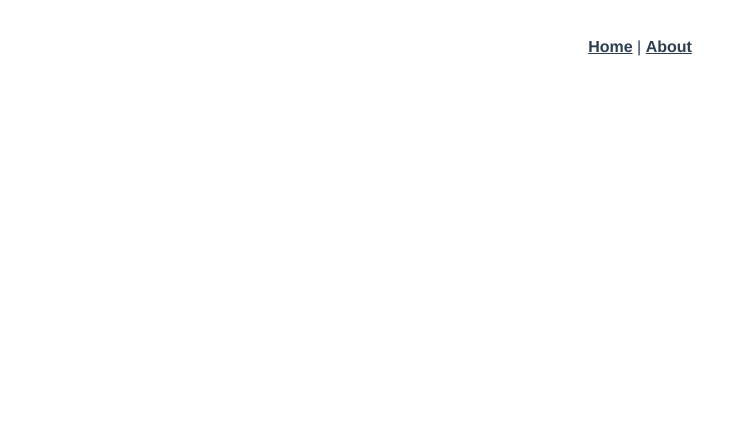
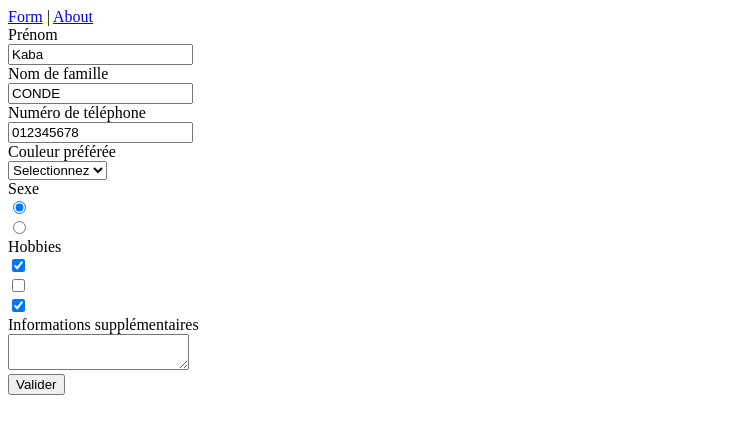
Before and after one commit to kconde2/vote-app, a Vue app in the folder app/: page /formik in a window 1280 px wide. Shown: the top 434 px of the page, without its empty margins (0-747 px from the left). Built offline with nearby package versions, Linux system fonts and the light colour scheme.

Commit message:
Add formik

```diff
--- a/app/public/index.html
+++ b/app/public/index.html
@@ -5,7 +5,7 @@
     <meta http-equiv="X-UA-Compatible" content="IE=edge">
     <meta name="viewport" content="width=device-width,initial-scale=1.0">
     <link rel="icon" href="<%= BASE_URL %>favicon.ico">
-    <title>app</title>
+    <title>Vote App</title>
   </head>
   <body>
     <noscript>
--- a/app/src/App.vue
+++ b/app/src/App.vue
@@ -1,7 +1,7 @@
 <template>
   <div id="app">
     <div id="nav">
-      <router-link to="/">Home</router-link> |
+      <router-link to="/">Form</router-link> |
       <router-link to="/about">About</router-link>
     </div>
     <router-view />
@@ -9,24 +9,24 @@
 </template>
 
 <style lang="scss">
-#app {
-  font-family: "Avenir", Helvetica, Arial, sans-serif;
-  -webkit-font-smoothing: antialiased;
-  -moz-osx-font-smoothing: grayscale;
-  text-align: center;
-  color: #2c3e50;
-}
+// #app {
+//   font-family: "Avenir", Helvetica, Arial, sans-serif;
+//   -webkit-font-smoothing: antialiased;
+//   -moz-osx-font-smoothing: grayscale;
+//   text-align: center;
+//   color: #2c3e50;
+// }
 
-#nav {
-  padding: 30px;
+// #nav {
+//   padding: 30px;
 
-  a {
-    font-weight: bold;
-    color: #2c3e50;
+//   a {
+//     font-weight: bold;
+//     color: #2c3e50;
 
-    &.router-link-exact-active {
-      color: #42b983;
-    }
-  }
-}
+//     &.router-link-exact-active {
+//       color: #42b983;
+//     }
+//   }
+// }
 </style>
--- a/app/src/components/Form/Field.vue
+++ b/app/src/components/Form/Field.vue
@@ -5,6 +5,8 @@
       :type="type"
       :name="name"
       @input="updateFieldData"
+      :value="this.initialValues.hasOwnProperty(name) ? this.initialValues[name] : ''"
+      v-bind="$attrs"
     />
 
     <input
@@ -13,11 +15,21 @@
       :value="value"
       :name="name"
       @input="updateFieldData"
+      :checked="this.initialValues.hasOwnProperty(name) && this.initialValues[name].includes(value)"
+      v-bind="$attrs"
     />
 
-    <input v-if="type == 'radio'" :type="type" :value="value" :name="name" @input="updateFieldData" />
+    <input
+      v-if="type == 'radio'"
+      :type="type"
+      :value="value"
+      :name="name"
+      @input="updateFieldData"
+      :checked="(this.initialValues.hasOwnProperty(name) && this.initialValues[name] == value)"
+      v-bind="$attrs"
+    />
 
-    <select v-if="type == 'select'" :name="name" @input="updateFieldData">
+    <select v-if="type == 'select'" :name="name" @input="updateFieldData" v-bind="$attrs">
       <slot></slot>
     </select>
 
@@ -34,12 +46,10 @@ export default {
       type: String
     },
     label: String,
-    value: String,
-    nameArray: []
+    value: String
   },
-  inject: ["updateFields"],
+  inject: ["initialValues", "updateFields"],
   data: () => ({
-    values: {},
     regularFieldTypes: [
       "text",
       "number",
--- a/app/src/components/Form/Formik.vue
+++ b/app/src/components/Form/Formik.vue
@@ -18,19 +18,30 @@ export default {
   data: () => ({
     formValues: {}
   }),
+  mounted() {
+    this.formValues = this.initialValues;
+  },
   provide: function() {
     return {
+      initialValues: this.initialValues,
       updateFields: this.updateFields
     };
   },
   methods: {
     handleSubmit: function() {
-      this.$emit("onSubmit", this.formValues);
+      // remove vue metas objects and emit form data
+      this.$emit("on-submit", Object.assign({}, this.formValues));
     },
     updateFields: function(type, name, value) {
       if (type == "checkbox") {
         if (this.formValues.hasOwnProperty(name)) {
-          this.formValues[name] = [value, ...this.formValues[name]];
+          if (this.formValues[name].includes(value)) {
+            this.formValues[name] = this.formValues[name].filter(
+              formValue => value != formValue
+            );
+          } else {
+            this.formValues[name] = [value, ...this.formValues[name]];
+          }
         } else {
           this.formValues[name] = [value];
         }
--- a/app/src/router/index.js
+++ b/app/src/router/index.js
@@ -1,5 +1,6 @@
 import Vue from "vue";
 import VueRouter from "vue-router";
+import FormUseCase from "../views/FormUseCase.vue";
 import Home from "../views/Home.vue";
 
 Vue.use(VueRouter);
@@ -9,6 +10,11 @@ const routes = [
     path: "/",
     name: "home",
     component: Home
+  },
+  {
+    path: "/formik",
+    name: "formik-use-case",
+    component: FormUseCase
   },
   {
     path: "/about",
--- /dev/null
+++ b/app/src/views/FormUseCase.vue
@@ -0,0 +1,76 @@
+<template>
+  <div class="home">
+    <Formik @on-submit="handleSubmit" submit-label="Valider" :initial-values="initialValues">
+      <label for="firstname">
+        Prénom
+        <Field type="text" name="firstname" />
+      </label>
+
+      <label for="lastname">
+        Nom de famille
+        <Field type="text" name="lastname" />
+      </label>
+
+      <label for="phone">
+        Numéro de téléphone
+        <Field type="number" name="phone" />
+      </label>
+
+      <label for="color">
+        Couleur préférée
+        <Field type="select" name="color">
+          <option>Selectionnez</option>
+          <option value="red">Red</option>
+          <option value="green">Green</option>
+          <option value="blue">Blue</option>
+        </Field>
+      </label>
+
+      <label for="gender">
+        Sexe
+        <Field type="radio" name="gender" value="Homme" />
+        <Field type="radio" name="gender" value="Femme" />
+      </label>
+
+      <label for="hobbies">
+        Hobbies
+        <Field type="checkbox" name="hobbies" value="Cinéma" />
+        <Field type="checkbox" name="hobbies" value="Sports" />
+        <Field type="checkbox" name="hobbies" value="Dance" />
+      </label>
+
+      <label for="details">
+        Informations supplémentaires
+        <Field type="textarea" name="details" />
+      </label>
+    </Formik>
+  </div>
+</template>
+
+<script>
+import Formik from "../components/Form/Formik.vue";
+import Field from "../components/Form/Field.vue";
+
+export default {
+  name: "form-use-case",
+  components: {
+    Field,
+    Formik
+  },
+  data: () => ({
+    initialValues: {
+      firstname: "Kaba",
+      lastname: "CONDE",
+      gender: "Homme",
+      phone: "012345678",
+      hobbies: ["Cinéma", "Dance"]
+    }
+  }),
+  methods: {
+    handleSubmit: function(data) {
+      console.log("data => ", data);
+      // console.log("this => kaba", this.initialValues);
+    }
+  }
+};
+</script>
--- a/app/src/views/Home.vue
+++ b/app/src/views/Home.vue
@@ -1,68 +1,10 @@
 <template>
-  <div class="home">
-    <Formik @onSubmit="handleSubmit" submitLabel="Valider" :fieldValues="fieldValues">
-      <label for="firstname">
-        Prénom
-        <Field type="text" name="firstname" />
-      </label>
-
-      <label for="lastname">
-        Nom de famille
-        <Field type="text" name="lastname" />
-      </label>
-
-      <label for="phone">
-        Numéro de téléphone
-        <Field type="number" name="phone" />
-      </label>
-
-      <label for="colours">
-        Couleur préférée
-        <Field type="select" name="colours">
-          <option value="red">Red</option>
-          <option value="green">Green</option>
-          <option value="blue">Blue</option>
-        </Field>
-      </label>
-
-      <label for="gender">
-        Sexe
-        <Field type="radio" name="gender" value="Homme" />
-        <Field type="radio" name="gender" value="Femme" />
-      </label>
-
-      <label for="hobbies">
-        Hobbies
-        <Field type="checkbox" name="hobbies" value="Cinéma" />
-        <Field type="checkbox" name="hobbies" value="Sports" />
-        <Field type="checkbox" name="hobbies" value="Dance" />
-      </label>
-
-      <label for="details">
-        Informations supplémentaires
-        <Field type="textarea" name="details" />
-      </label>
-    </Formik>
-  </div>
+  <div>Home</div>
 </template>
 
 <script>
-import Formik from "../components/Form/Formik.vue";
-import Field from "../components/Form/Field.vue";
+export default {};
+</script>
 
-export default {
-  name: "home",
-  components: {
-    Field,
-    Formik
-  },
-  data: () => ({
-    fieldValues: {}
-  }),
-  methods: {
-    handleSubmit: function() {
-      console.log("this => kaba", this.fieldValues);
-    }
-  }
-};
-</script>
+<style>
+</style>
```
Also changed, not shown: 2 other files (tests, documents, lock files or other folders).
